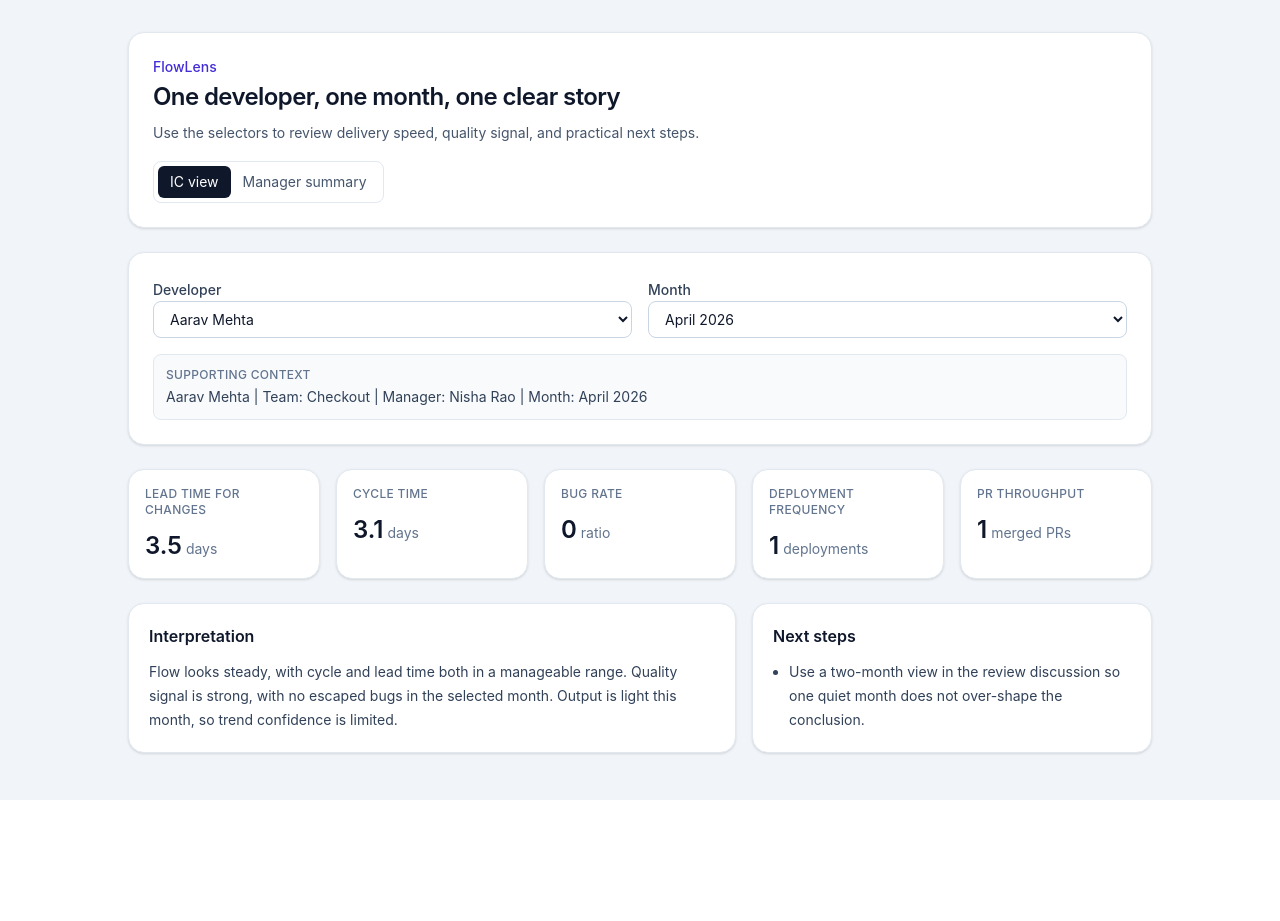
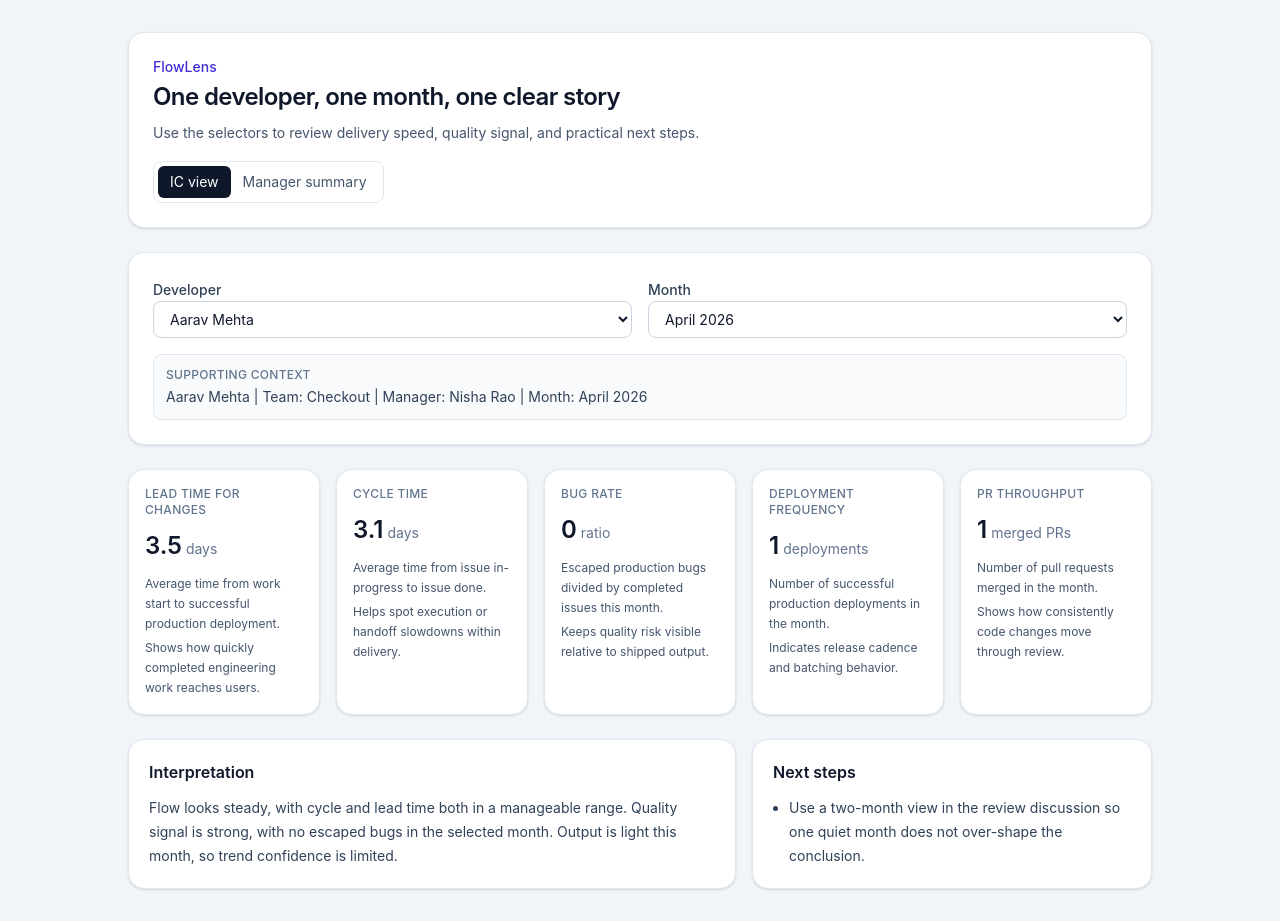
Before and after one commit to HarshYadav1711/FlowLens, a React (Vite) app: page / in a window 1280 px wide. Before the commit the page ends 800 px from the top, so only its background shows below. Built offline with nearby package versions, Linux system fonts and the light colour scheme.

Commit message:
Add lightweight metric explanations for better clarity

```diff
--- a/src/App.tsx
+++ b/src/App.tsx
@@ -9,11 +9,41 @@ type ViewState = "loading" | "ready" | "error";
 type ScreenMode = "ic" | "manager";
 
 const kpiConfig = [
-  { key: "leadTimeForChangesDays", label: "Lead time for changes", suffix: "days" },
-  { key: "cycleTimeDays", label: "Cycle time", suffix: "days" },
-  { key: "bugRate", label: "Bug rate", suffix: "ratio" },
-  { key: "deploymentFrequency", label: "Deployment frequency", suffix: "deployments" },
-  { key: "prThroughput", label: "PR throughput", suffix: "merged PRs" },
+  {
+    key: "leadTimeForChangesDays",
+    label: "Lead time for changes",
+    suffix: "days",
+    what: "Average time from work start to successful production deployment.",
+    why: "Shows how quickly completed engineering work reaches users.",
+  },
+  {
+    key: "cycleTimeDays",
+    label: "Cycle time",
+    suffix: "days",
+    what: "Average time from issue in-progress to issue done.",
+    why: "Helps spot execution or handoff slowdowns within delivery.",
+  },
+  {
+    key: "bugRate",
+    label: "Bug rate",
+    suffix: "ratio",
+    what: "Escaped production bugs divided by completed issues this month.",
+    why: "Keeps quality risk visible relative to shipped output.",
+  },
+  {
+    key: "deploymentFrequency",
+    label: "Deployment frequency",
+    suffix: "deployments",
+    what: "Number of successful production deployments in the month.",
+    why: "Indicates release cadence and batching behavior.",
+  },
+  {
+    key: "prThroughput",
+    label: "PR throughput",
+    suffix: "merged PRs",
+    what: "Number of pull requests merged in the month.",
+    why: "Shows how consistently code changes move through review.",
+  },
 ] as const;
 
 function formatMonthLabel(month: string): string {
@@ -254,6 +284,8 @@ function App() {
                           {kpi.suffix}
                         </span>
                       </p>
+                      <p className="mt-3 text-xs leading-5 text-slate-600">{kpi.what}</p>
+                      <p className="mt-1 text-xs leading-5 text-slate-600">{kpi.why}</p>
                     </article>
                   ))}
                 </section>
```
